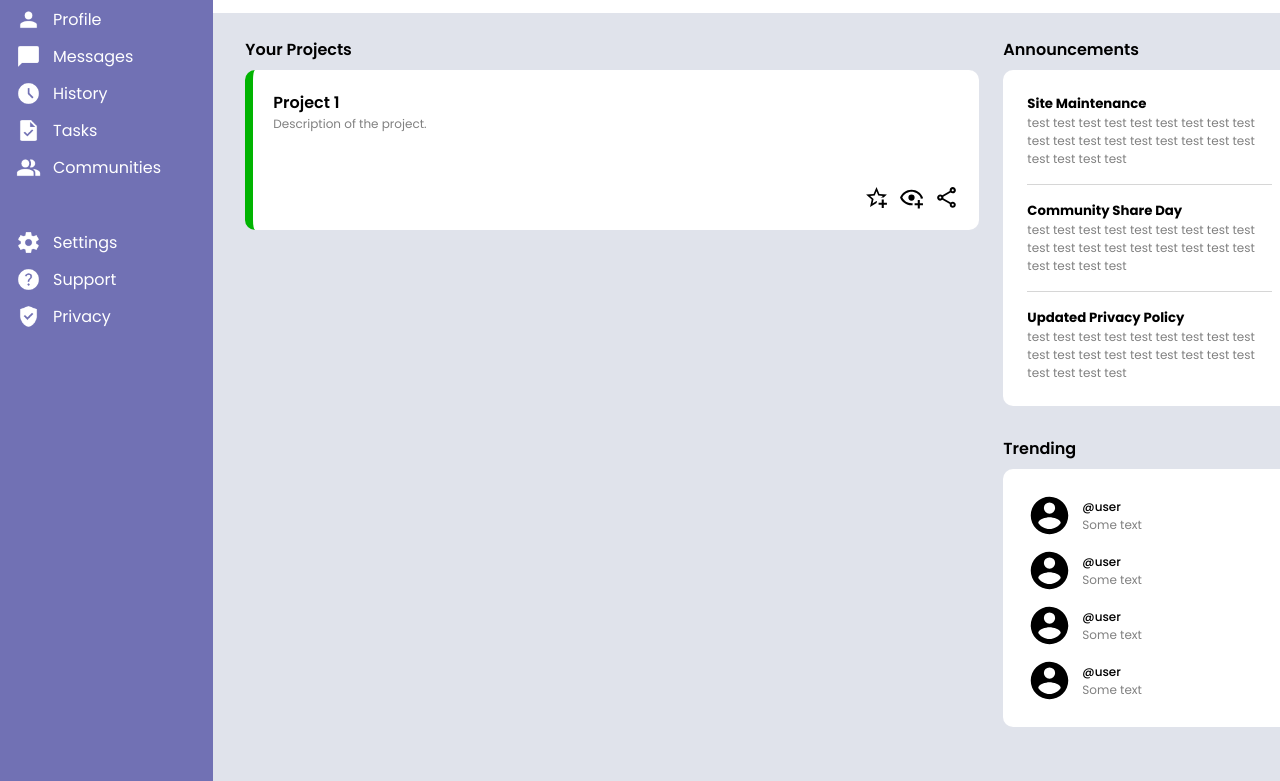
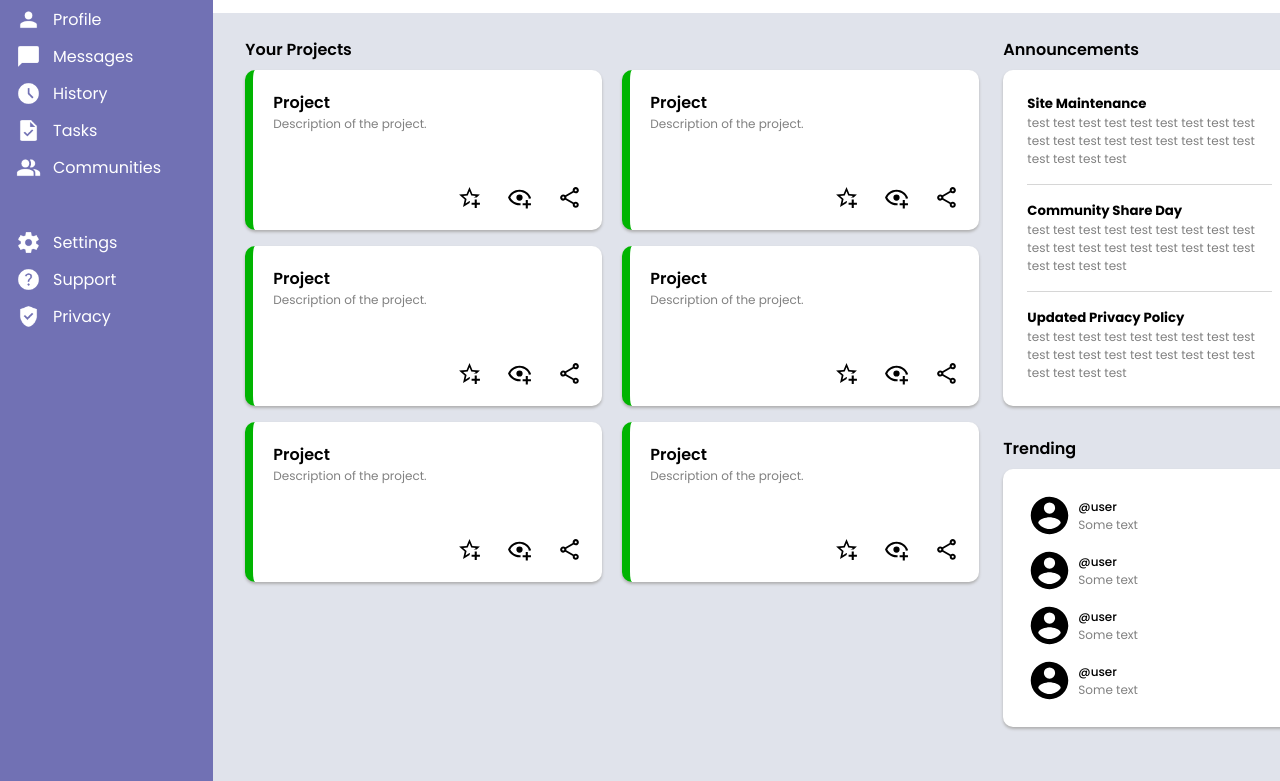
Before and after one commit to bernardo-mcosta/dashboard, a plain HTML site: page index.html in a window 1280 px wide. Shown: the part 136-917 px from the top of the page. Drawn offline with Linux system fonts and the light colour scheme.

Commit message:
Improve Project container layout

```diff
--- a/index.html
+++ b/index.html
@@ -95,15 +95,72 @@
 
     <div class="projects">
       <h4>Your Projects</h4>
+      <div class="project-container">
         <div class="project">
           <div class="project-content">
-          <div class="project-title">Project 1</div>
+            <div class="project-title">Project</div>
             <div class="project-description"><P>Description of the project.</P></div>
           </div>
           <div class="project-actions">
             <img src="./img/star-plus-outline.svg">
             <img src="./img/eye-plus-outline.svg">
             <img src="./img/share-variant-outline.svg">
+          </div>
+        </div>
+        <div class="project">
+          <div class="project-content">
+            <div class="project-title">Project</div>
+            <div class="project-description"><P>Description of the project.</P></div>
+          </div>
+          <div class="project-actions">
+            <img src="./img/star-plus-outline.svg">
+            <img src="./img/eye-plus-outline.svg">
+            <img src="./img/share-variant-outline.svg">
+          </div>
+        </div>
+        <div class="project">
+          <div class="project-content">
+            <div class="project-title">Project</div>
+            <div class="project-description"><P>Description of the project.</P></div>
+          </div>
+          <div class="project-actions">
+            <img src="./img/star-plus-outline.svg">
+            <img src="./img/eye-plus-outline.svg">
+            <img src="./img/share-variant-outline.svg">
+          </div>
+        </div>
+        <div class="project">
+          <div class="project-content">
+            <div class="project-title">Project</div>
+            <div class="project-description"><P>Description of the project.</P></div>
+          </div>
+          <div class="project-actions">
+            <img src="./img/star-plus-outline.svg">
+            <img src="./img/eye-plus-outline.svg">
+            <img src="./img/share-variant-outline.svg">
+          </div>
+        </div>
+        <div class="project">
+          <div class="project-content">
+            <div class="project-title">Project</div>
+            <div class="project-description"><P>Description of the project.</P></div>
+          </div>
+          <div class="project-actions">
+            <img src="./img/star-plus-outline.svg">
+            <img src="./img/eye-plus-outline.svg">
+            <img src="./img/share-variant-outline.svg">
+          </div>
+        </div>
+        <div class="project">
+          <div class="project-content">
+            <div class="project-title">Project</div>
+            <div class="project-description"><P>Description of the project.</P></div>
+          </div>
+          <div class="project-actions">
+            <img src="./img/star-plus-outline.svg">
+            <img src="./img/eye-plus-outline.svg">
+            <img src="./img/share-variant-outline.svg">
+          </div>
         </div>
             </div>
       </div>
--- a/style.css
+++ b/style.css
@@ -175,6 +175,12 @@ body {
   flex-direction: column;
 }
 
+.trending-container,
+.announ-container,
+.project {
+  box-shadow: 0px 2px 3px rgb(175, 175, 175);
+}
+
 .main p {
   font-weight: 100;
   font-size: 12px;
@@ -190,7 +196,7 @@ hr {
 .trending-content {
   display: flex;
   align-items: center;
-  gap: 10px;
+  gap: 6px;
 }
 
 .trending img {
@@ -208,6 +214,13 @@ hr {
 
 /* Main - Projects */
 
+.project-container {
+  display: grid;
+  grid-template-rows: auto 1fr 1fr;
+  grid-template-columns: repeat(auto-fit, minmax(300px, 1fr));
+  column-gap: 20px;
+}
+
 .project {
   background-color: white;
   border-radius: 10px;
@@ -216,6 +229,7 @@ hr {
   grid: 1fr auto / 1rem 1fr;
   border-left: 8px solid rgb(1, 180, 1);
   height: 120px;
+  margin-bottom: 1rem;
 }
 
 .project-content {
@@ -227,11 +241,12 @@ hr {
 }
 
 .project-actions {
-  gap: 10px;
+  gap: 25px;
   display: flex;
   justify-content: flex-end;
   grid-row: 2/3;
   grid-column: 1/-1;
+  cursor: pointer;
 }
 
 .project img {
```
Lines whose indentation alone changed are shown as unchanged.
